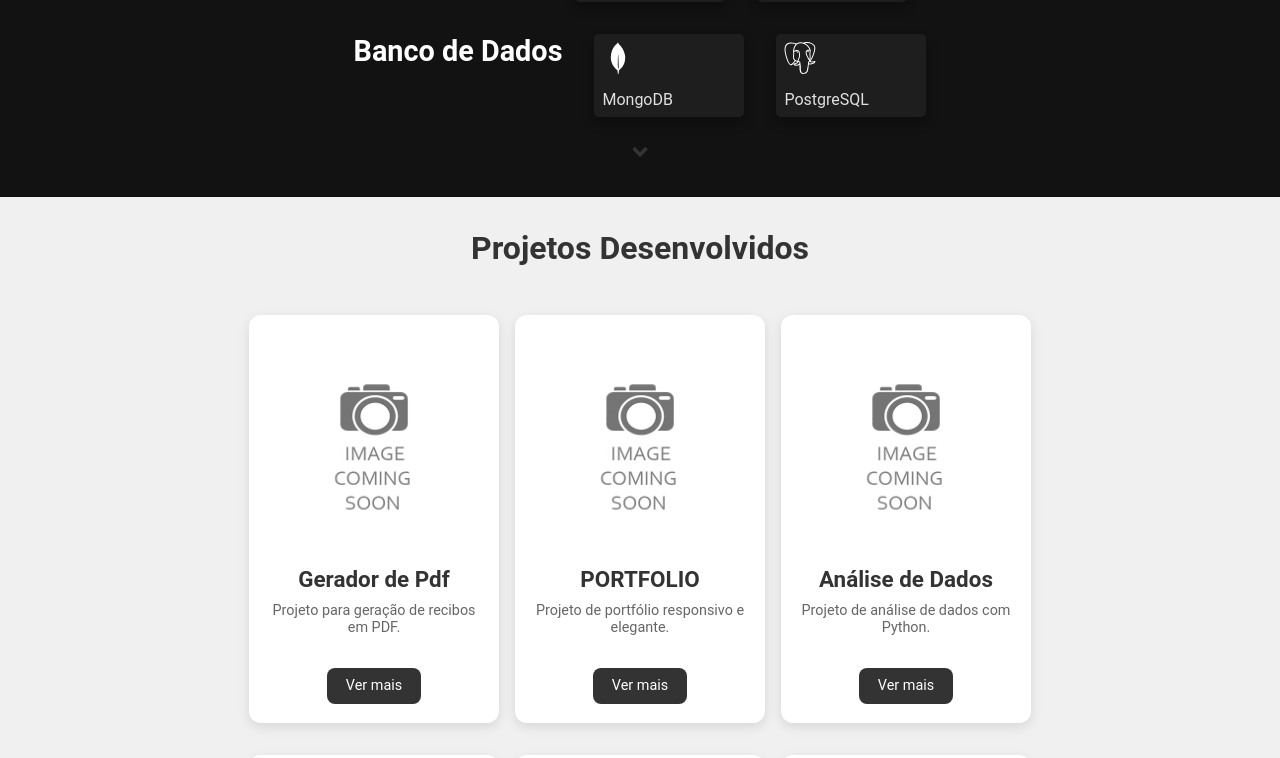
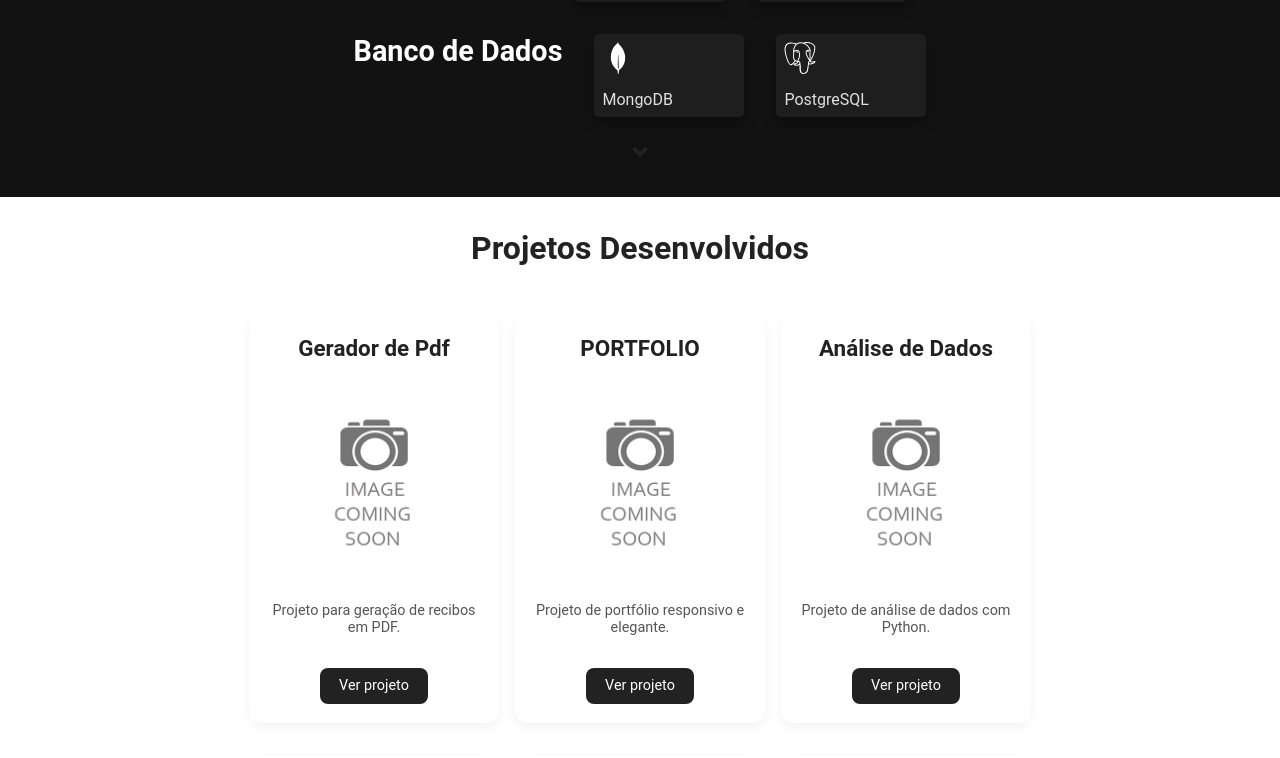
Before and after one commit to mcunhaaw/Portfolio-Cunhaaw, a React (Vite) app in the folder myportfolio/: page / in a window 1280 px wide. Shown: the part 1787-2545 px from the top of the page. Built offline with nearby package versions, Linux system fonts and the light colour scheme.

Commit message:
Mudança no projects

```diff
--- a/myportfolio/src/components/projectcard.jsx
+++ b/myportfolio/src/components/projectcard.jsx
@@ -1,13 +1,12 @@
 import React from 'react';
-import './styles/projectcard.css';
 
-const ProjectCard = ({ title, image, description }) => {
+const ProjectCard = ({ title, image, description, link }) => {
   return (
     <div className="project-card">
+      <h3>{title}</h3>
       <img src={image} alt={title} className="project-image" />
-      <h3>{title}</h3>
       <p>{description}</p>
-      <a href="#">Ver mais</a>
+      <a href={link || "#"} target={link ? "_blank" : "_self"} rel={link ? "noopener noreferrer" : ""}>Ver projeto</a>
     </div>
   );
 };
--- a/myportfolio/src/components/projects.jsx
+++ b/myportfolio/src/components/projects.jsx
@@ -1,12 +1,13 @@
 import React from 'react';
 import ProjectCard from './projectcard';
 import './styles/projects.css';
-import img1 from '../assets/img1.jpg'
+import img1 from '../assets/img1.jpg';
 
 const Projects = () => {
   const handleScrollDown = () => {
     window.scrollTo({ top: window.innerHeight, behavior: 'smooth' });
-  }
+  };
+
   return (
     <section className="projects">
       <h2>Projetos Desenvolvidos</h2>
@@ -14,7 +15,7 @@ const Projects = () => {
         <div className="projects-category">
           <div className="projects-container">
             <ProjectCard title="Gerador de Pdf" image={img1} description="Projeto para geração de recibos em PDF." />
-            <ProjectCard title="PORTFOLIO" image={img1} description="Projeto de portfólio responsivo e elegante." />
+            <ProjectCard title="PORTFOLIO" image={img1} description="Projeto de portfólio responsivo e elegante." link="https://github.com/mcunhaaw/Portfolio-Cunhaaw" />
             <ProjectCard title="Análise de Dados" image={img1} description="Projeto de análise de dados com Python." />
           </div>
         </div>
@@ -25,11 +26,11 @@ const Projects = () => {
             <ProjectCard title="Projeto 6" image={img1} description="Descrição do projeto 6." />
           </div>
         </div>
-        <div className="scroll-down-button">
+      </div>
+      <div className="scroll-down-button">
         <button onClick={handleScrollDown}>
           <i className="fas fa-angle-down"></i>
         </button>
-      </div>
       </div>
     </section>
   );
--- a/myportfolio/src/components/styles/projectcard.css
+++ b/myportfolio/src/components/styles/projectcard.css
@@ -1,7 +1,7 @@
 .project-card {
   background: #ffffff;
   border-radius: 12px;
-  box-shadow: 0 4px 12px rgba(0, 0, 0, 0.1);
+  box-shadow: 0 4px 12px rgba(0, 0, 0, 0.05); /* Sombra mais suave */
   padding: 1.2rem;
   text-align: center;
   width: 250px;
@@ -12,8 +12,8 @@
 
 .project-card:hover {
   transform: translateY(-8px);
-  box-shadow: 0 8px 20px rgba(0, 0, 0, 0.2);
-  background-color: #f8f8f8;
+  box-shadow: 0 8px 20px rgba(0, 0, 0, 0.1); /* Sombra um pouco mais pronunciada */
+  background-color: #f2f2f2; /* Clareia o fundo ao passar o mouse */
 }
 
 .project-image {
@@ -26,14 +26,16 @@
 .project-card h3 {
   font-size: 1.4rem;
   margin-bottom: 0.6rem;
-  color: #333333;
+  color: #222; /* Cor mais escura para o título */
   font-weight: 600;
+  font-family: 'Roboto', sans-serif; /* Fonte futurista */
 }
 
 .project-card p {
   font-size: 0.9rem;
   margin-bottom: 1rem;
-  color: #666666;
+  color: #555; /* Cor cinza suave para o texto */
+  font-family: 'Roboto', sans-serif; /* Fonte futurista */
 }
 
 .project-card a {
@@ -41,14 +43,15 @@
   margin-top: 1rem;
   padding: 0.6rem 1.2rem;
   border-radius: 8px;
-  background-color: #333333;
+  background-color: #222; /* Fundo escuro para contraste */
   color: #ffffff;
   text-decoration: none;
   font-size: 0.9rem;
+  font-family: 'Roboto', sans-serif; /* Fonte futurista */
   transition: background-color 0.3s ease, transform 0.3s ease;
 }
 
 .project-card a:hover {
-  background-color: #555555;
+  background-color: #444; /* Clareia o fundo ao passar o mouse */
   transform: scale(1.05);
 }
--- a/myportfolio/src/components/styles/projects.css
+++ b/myportfolio/src/components/styles/projects.css
@@ -1,13 +1,14 @@
 .projects {
   padding: 2rem;
-  background-color: #f0f0f0;
+  background-color: #ffffff; /* Fundo branco */
 }
 
 .projects h2 {
   text-align: center;
   font-size: 2rem;
-  color: #333;
+  color: #222; /* Cor mais escura para contraste */
   margin-bottom: 2rem;
+  font-family: 'Roboto', sans-serif; /* Fonte futurista */
 }
 
 .projects-categories {
@@ -27,6 +28,64 @@
   gap: 1rem;
 }
 
+.project-card {
+  background: #ffffff;
+  border-radius: 12px;
+  box-shadow: 0 4px 12px rgba(0, 0, 0, 0.05); /* Sombra mais suave */
+  padding: 1.2rem;
+  text-align: center;
+  width: 250px;
+  transition: transform 0.3s ease, box-shadow 0.3s ease, background-color 0.3s ease;
+  position: relative;
+  overflow: hidden;
+}
+
+.project-card:hover {
+  transform: translateY(-8px);
+  box-shadow: 0 8px 20px rgba(0, 0, 0, 0.1); /* Sombra um pouco mais pronunciada */
+  background-color: #f2f2f2; /* Clareia o fundo ao passar o mouse */
+}
+
+.project-image {
+  width: 100%;
+  height: auto;
+  border-radius: 8px;
+  margin-bottom: 1rem;
+}
+
+.project-card h3 {
+  font-size: 1.4rem;
+  margin-bottom: 0.6rem;
+  color: #222; /* Cor mais escura para o título */
+  font-weight: 600;
+  font-family: 'Roboto', sans-serif; /* Fonte futurista */
+}
+
+.project-card p {
+  font-size: 0.9rem;
+  margin-bottom: 1rem;
+  color: #555; /* Cor cinza suave para o texto */
+  font-family: 'Roboto', sans-serif; /* Fonte futurista */
+}
+
+.project-card a {
+  display: inline-block;
+  margin-top: 1rem;
+  padding: 0.6rem 1.2rem;
+  border-radius: 8px;
+  background-color: #222; /* Fundo escuro para contraste */
+  color: #ffffff;
+  text-decoration: none;
+  font-size: 0.9rem;
+  font-family: 'Roboto', sans-serif; /* Fonte futurista */
+  transition: background-color 0.3s ease, transform 0.3s ease;
+}
+
+.project-card a:hover {
+  background-color: #444; /* Clareia o fundo ao passar o mouse */
+  transform: scale(1.05);
+}
+
 .scroll-down-button {
   position: absolute;
   bottom: 20px;
@@ -41,9 +100,10 @@
   padding: 10px;
   font-size: 24px;
   cursor: pointer;
+  color: #222; /* Cor escura para o botão */
+  transition: color 0.3s ease-in-out;
 }
 
 .scroll-down-button button:hover {
-  color: #fff;
-  transition: color 0.3s ease-in-out;
+  color: #555; /* Clareia a cor ao passar o mouse */
 }
```
